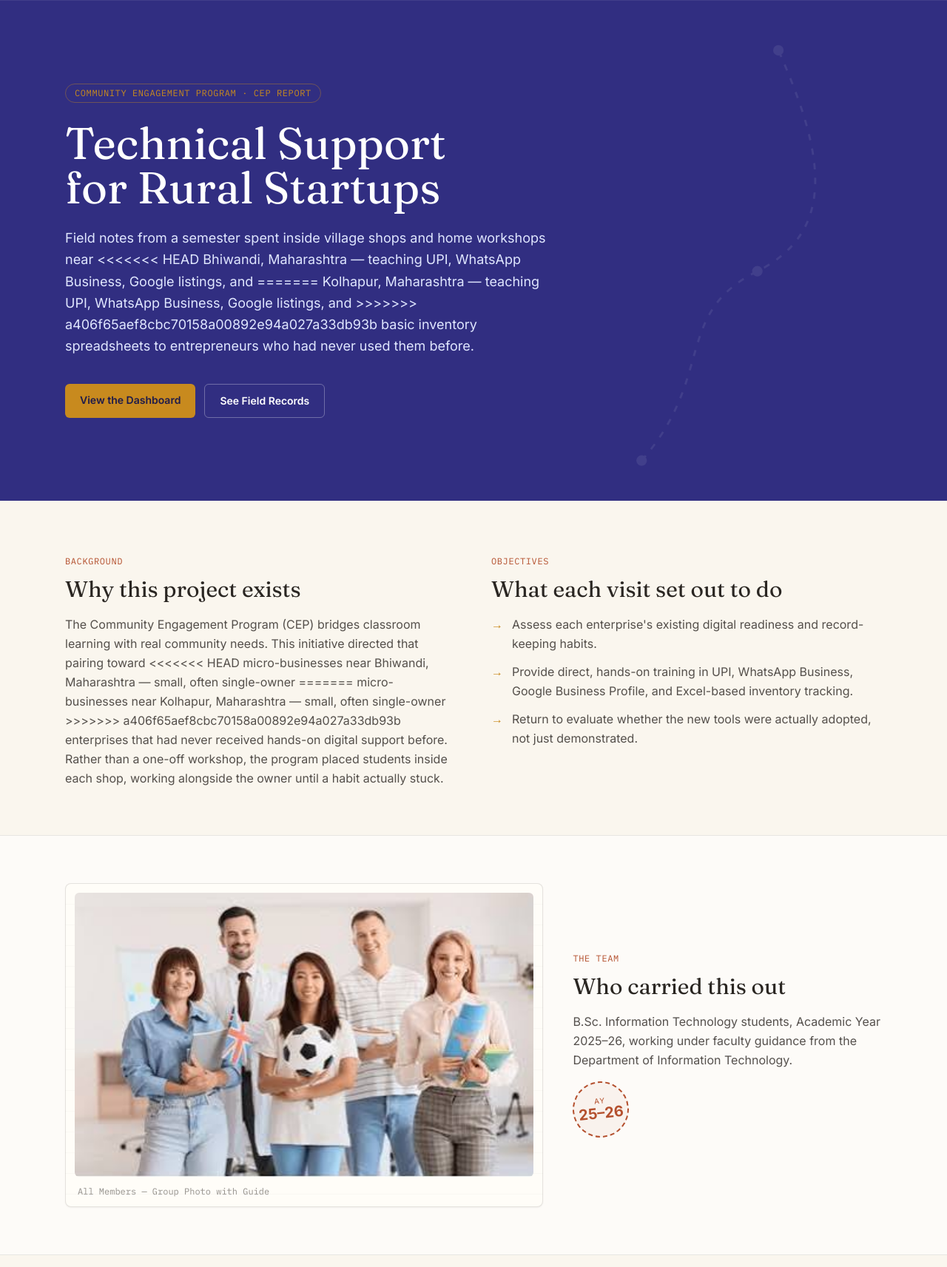
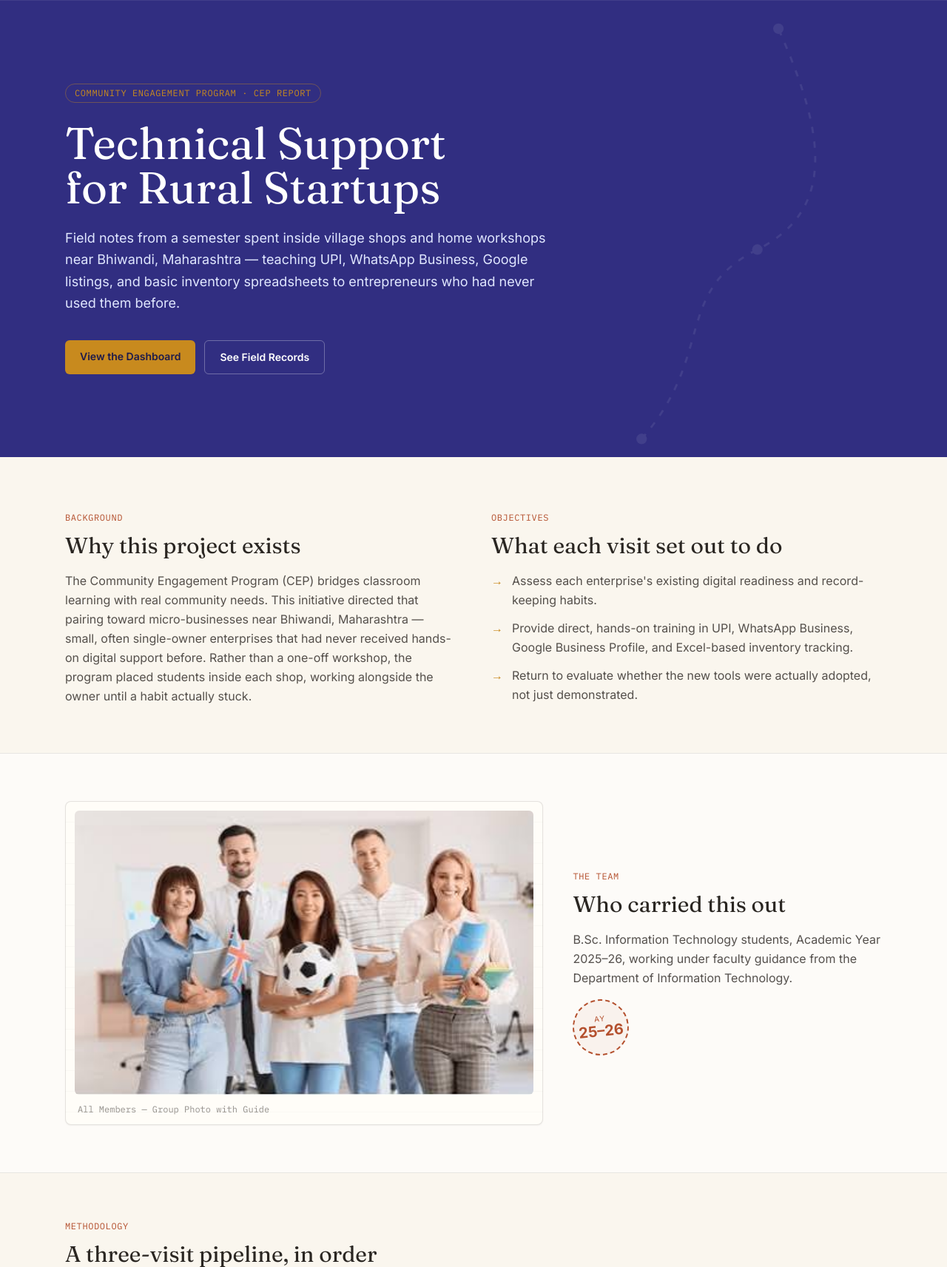
Before and after one commit to Pravin765/cep_project_python, a Python web app: template templates/home.html in a window 1280 px wide. Shown: the part 64-1777 px from the top of the page at 74% size. Run offline with Jinja, Linux system fonts and the light colour scheme; the template is opened without the code that fills it, so the values that code supplies are empty; some libraries are stand-ins or nearby versions.

Commit message:
old fashion 4

```diff
--- a/templates/base.html
+++ b/templates/base.html
@@ -96,11 +96,7 @@
   <div class="max-w-6xl mx-auto px-4 sm:px-6 py-10 grid gap-8 sm:grid-cols-3 text-indigo-200 text-sm">
     <div>
       <p class="font-display text-white text-base mb-2">Technical Support for Rural Startups</p>
-<<<<<<< HEAD
       <p class="leading-relaxed">A Community Engagement Program (CEP) report by the Department of Information Technology, documenting hands-on digital interventions for micro-enterprises near Bhiwandi, Maharashtra.</p>
-=======
-      <p class="leading-relaxed">A Community Engagement Program (CEP) report by the Department of Information Technology, documenting hands-on digital interventions for micro-enterprises near Kolhapur, Maharashtra.</p>
->>>>>>> a406f65aef8cbc70158a00892e94a027a33db93b
     </div>
     <div>
       <p class="text-gold font-mono text-xs uppercase tracking-wider mb-2">Program</p>
--- a/templates/home.html
+++ b/templates/home.html
@@ -14,11 +14,7 @@
     </h1>
     <p class="mt-6 max-w-2xl text-indigo-100 text-lg leading-relaxed">
       Field notes from a semester spent inside village shops and home workshops near
-<<<<<<< HEAD
       Bhiwandi, Maharashtra — teaching UPI, WhatsApp Business, Google listings, and
-=======
-      Kolhapur, Maharashtra — teaching UPI, WhatsApp Business, Google listings, and
->>>>>>> a406f65aef8cbc70158a00892e94a027a33db93b
       basic inventory spreadsheets to entrepreneurs who had never used them before.
     </p>
     <div class="mt-9 flex flex-wrap gap-3">
@@ -45,11 +41,7 @@
       <p class="text-charcoal/80 leading-relaxed">
         The Community Engagement Program (CEP) bridges classroom learning with
         real community needs. This initiative directed that pairing toward
-<<<<<<< HEAD
         micro-businesses near Bhiwandi, Maharashtra — small, often single-owner
-=======
-        micro-businesses near Kolhapur, Maharashtra — small, often single-owner
->>>>>>> a406f65aef8cbc70158a00892e94a027a33db93b
         enterprises that had never received hands-on digital support before.
         Rather than a one-off workshop, the program placed students inside each
         shop, working alongside the owner until a habit actually stuck.
--- a/templates/resources.html
+++ b/templates/resources.html
@@ -54,11 +54,7 @@
         Modules covering OTP scam recognition, safe app-lock practices, and
         the specific risks of using public Wi-Fi for payments.
       </p>
-<<<<<<< HEAD
       <a href="{{ url_for('static', filename='resources/Cybersecurity_Awareness.pptx') }}"
-=======
-      <a href="{{ url_for('static', filename='resources/  ') }}"
->>>>>>> a406f65aef8cbc70158a00892e94a027a33db93b
          download
          class="mt-auto inline-flex items-center gap-2 self-start px-4 py-2 rounded-md border border-charcoal/20 bg-white text-charcoal font-semibold text-xs hover:border-gold hover:text-rust transition">
         <svg xmlns="http://www.w3.org/2000/svg" class="h-3.5 w-3.5" fill="none" viewBox="0 0 24 24" stroke="currentColor" stroke-width="2">
```
Also changed, not shown: templates/dashboard.html (+0 -7 lines).
